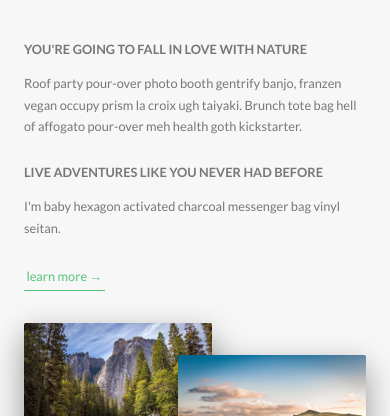
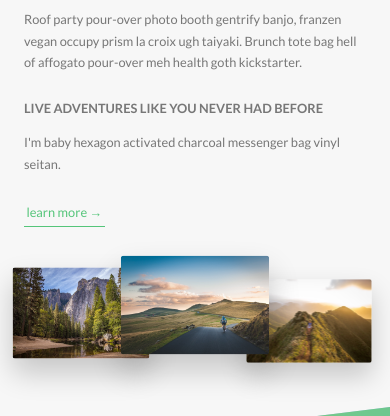
Before and after one commit to bregarulai/natours, a website: page index.html in a window 390 px wide. Shown: the part 926-1342 px from the top of the page. Drawn offline with Linux system fonts and the light colour scheme.

Commit message:
added media queries to about and feature sections

```diff
--- a/sass/base/_utilities.scss
+++ b/sass/base/_utilities.scss
@@ -8,10 +8,18 @@
 
 .u-margin-bottom-medium {
     margin-bottom: 4rem !important;
+
+    @include respond(tab-port) {
+        margin-bottom: 3rem !important;
+    }
 }
 
 .u-margin-bottom-big {
     margin-bottom: 8rem !important;
+
+     @include respond(tab-port) {
+         margin-bottom: 5rem !important;
+     }
 }
 
 .u-margin-top-medium {
--- a/sass/components/_composition.scss
+++ b/sass/components/_composition.scss
@@ -10,20 +10,44 @@
         transition: all .2s;
         outline-offset: 2rem;
 
+        @include respond(tab-port) {
+            position: relative;
+            float: left;
+            width: 33.33333333333%;
+            box-shadow: 0 1.5rem 3rem rgba($color-black, .2);
+        }
+
         &--p1 {
             left: 0;
             top: -2rem;
+
+            @include respond(tab-port) {
+                top: 0;
+                transform: scale(1.2);
+            }
         }
 
         &--p2 {
             right: 0;
             top: 2rem;
 
+            @include respond(tab-port) {
+                top: -1rem;
+                transform: scale(1.3);
+                z-index: 12;
+            }
+
         }
 
         &--p3 {
             left: 20%;
             top: 10rem;
+
+            @include respond(tab-port) {
+                top: 1rem;
+                left: 0;
+                transform: scale(1.1);
+            }
         }
 
         &:hover {
--- a/sass/components/_feature-box.scss
+++ b/sass/components/_feature-box.scss
@@ -7,6 +7,10 @@
     box-shadow: 0 1.5rem 4rem rgba($color-black, .15);
     transition: transform .3s;
 
+    @include respond(tab-port) {
+        padding: 2rem;
+    }
+
     &__icon {
         font-size: 6rem;
         margin-bottom: .5rem;
@@ -14,6 +18,10 @@
         background-clip: text;
         -webkit-background-clip: text;
         color: transparent;
+
+        @include respond(tab-port) {
+            margin-bottom: 0;
+        }
     }
 
     &:hover {
--- a/sass/layout/_footer.scss
+++ b/sass/layout/_footer.scss
@@ -11,6 +11,10 @@
     &__logo-box {
         text-align: center;
         margin-bottom: 8rem;
+
+        @include respond(tab-port) {
+            margin-bottom: 6rem;
+        }
     }
 
     &__logo {
--- a/sass/pages/_home.scss
+++ b/sass/pages/_home.scss
@@ -2,6 +2,10 @@
     background-color: $color-gray-light-1;
     padding: 25rem 0;
     margin-top: -20vh;
+
+    @include respond(tab-port) {
+        padding: 20rem 0;
+    }
 }
 
 .section-features {
@@ -17,22 +21,38 @@
     & > * {
         transform: skewY(7deg);
     }
+
+    @include respond(tab-port) {
+        padding: 10rem 0;
+    }
 }
 
 .section-tours {
     background-color: $color-gray-light-1;
     padding: 25rem 0 15rem 0;
     margin-top: -10rem;
+
+    @include respond(tab-port) {
+        padding: 20rem 0 10rem 0;
+    }
 }
 
 .section-stories {
     padding: 15rem 0;
     position: relative;
+
+     @include respond(tab-port) {
+         padding: 10rem 0;
+     }
 }
 
 .section-book {
     padding: 15rem 0;
     background-image: linear-gradient(to right bottom, $color-primary-light, $color-primary-dark);
+
+     @include respond(tab-port) {
+         padding: 10rem 0;
+     }
 }
 
 .book {
```
Also changed, not shown: css/style.css.
